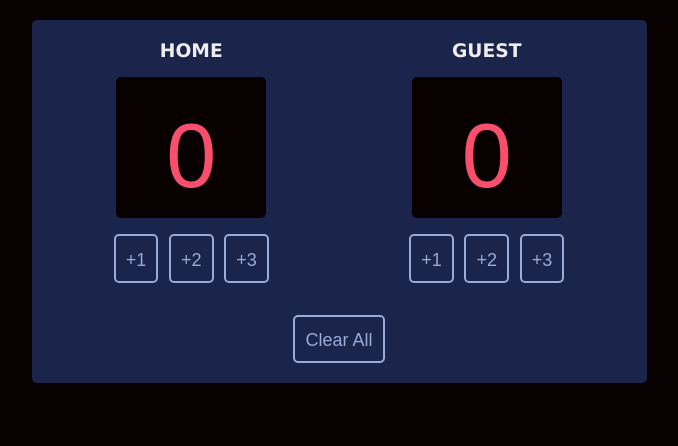
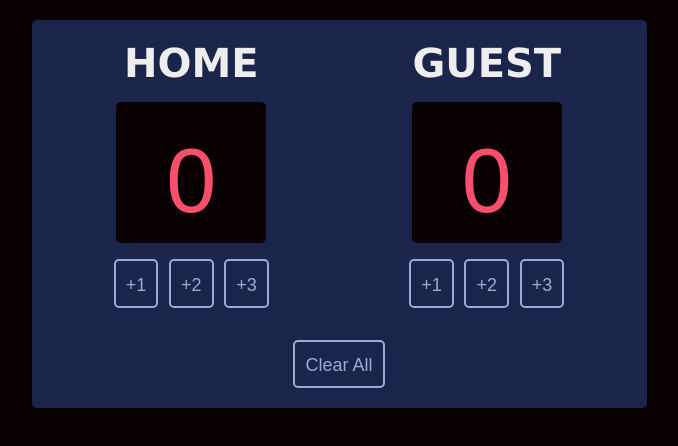
Before and after one commit to pikadv/basketball-scoreboard, a plain HTML site: page index.html in a window 1280 px wide. Shown: the whole page, without its empty margins (301-979 px from the left). Drawn offline with Linux system fonts and the light colour scheme; a web font is replaced by a local one.

Commit message:
Update index.css

```diff
--- a/index.css
+++ b/index.css
@@ -28,7 +28,7 @@ body {
 .team-title {
   font-family: "Verdana", sans-serif;
   color: #eeeeee;
-  font-size: 40;
+  font-size: 40px;
   text-align: center;
   margin: 0;
 }
```
